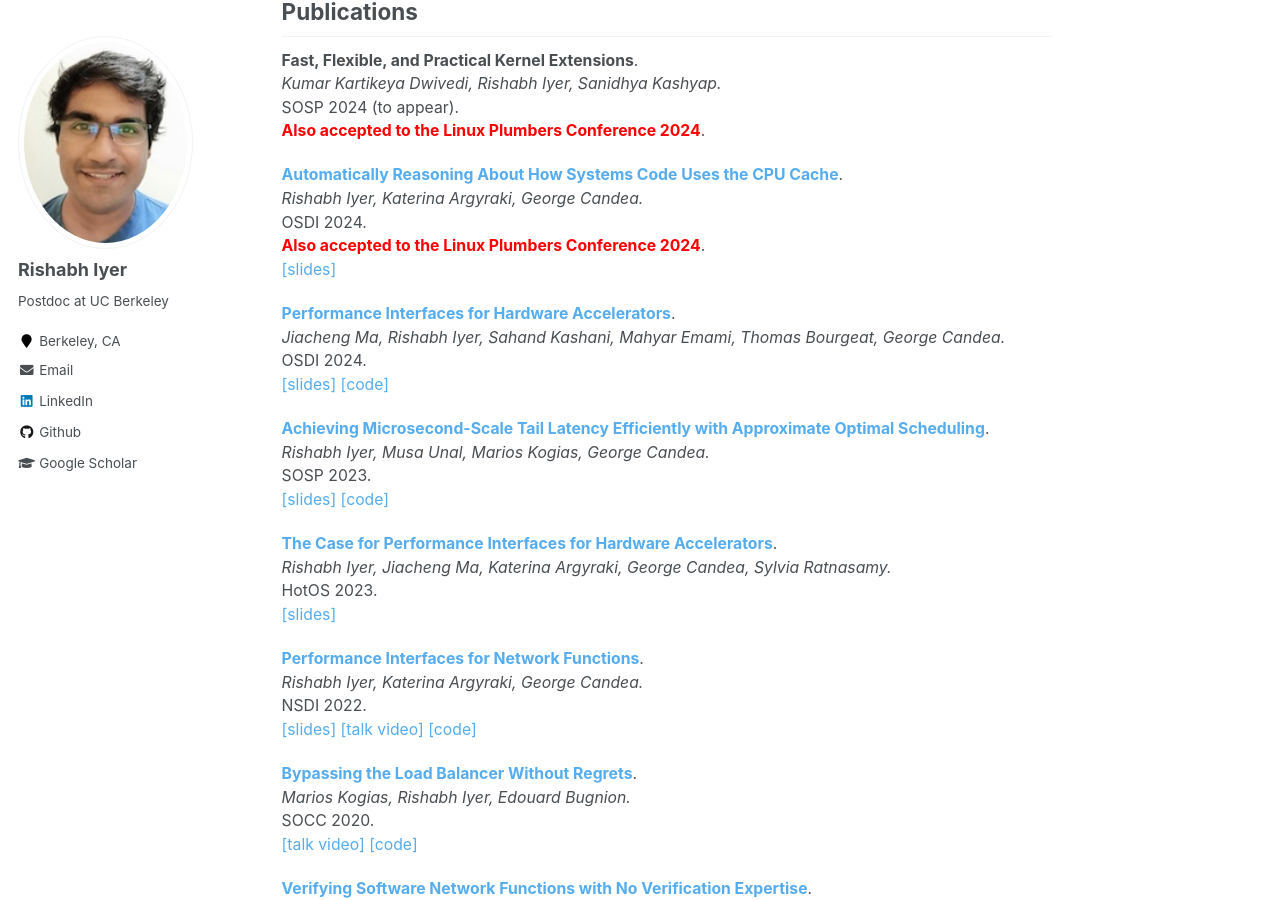
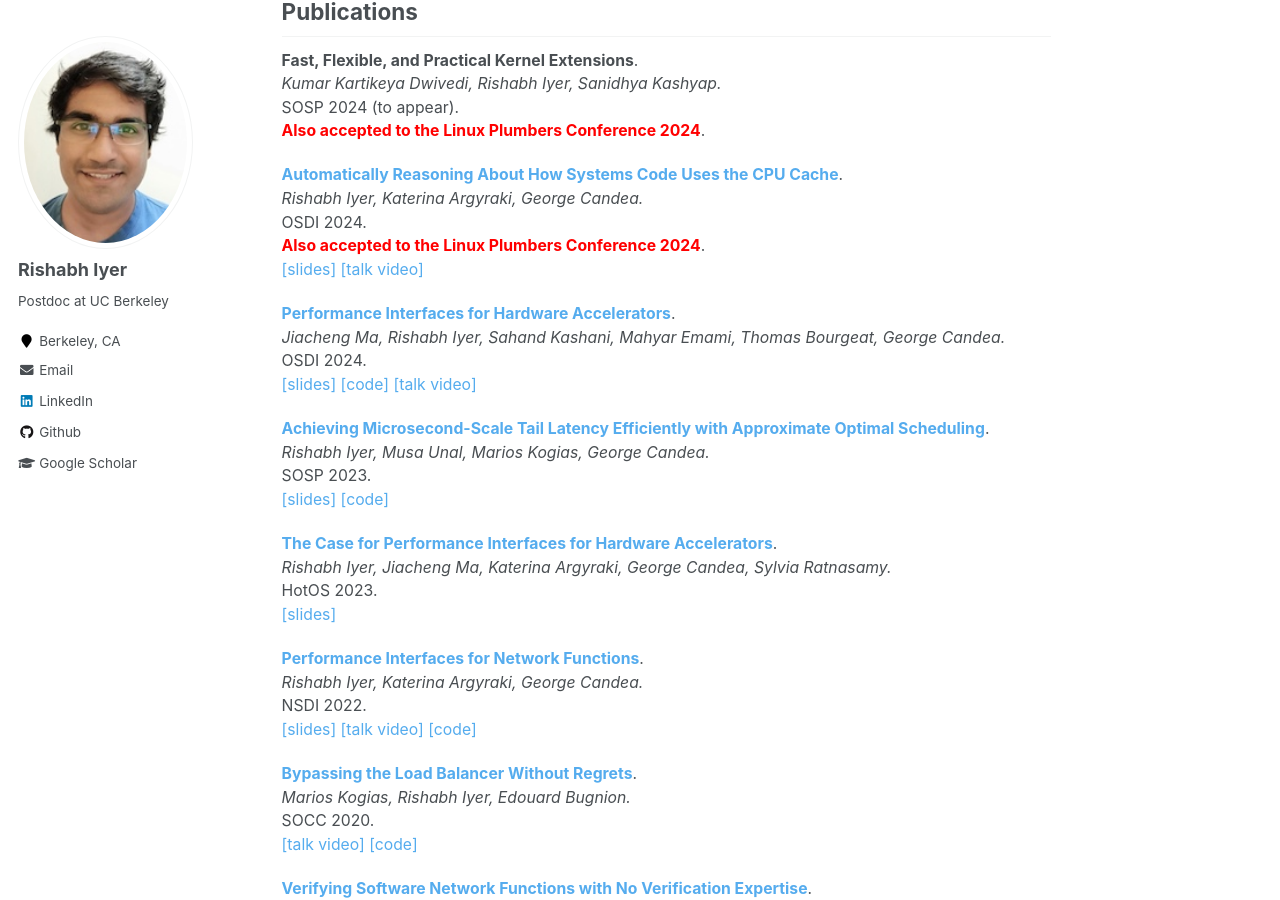
Before and after one commit to rishabh246/rishabh246.github.io, a Jekyll site: the page built from _pages/about.md, in a window 1280 px wide and 900 px high, scrolled down 508 px. Built offline with Jekyll 4.4.1, drawn with Linux system fonts in a browser that asks for light colours.

Commit message:
Add OSDI talk videos

```diff
--- a/_pages/about.md
+++ b/_pages/about.md
@@ -27,12 +27,12 @@ SOSP 2024 (to appear). <br>
 _Rishabh Iyer, Katerina Argyraki, George Candea._ <br>
 OSDI 2024. <br>
 <span style="color:red">**Also accepted to the Linux Plumbers Conference 2024**</span>.<br>
-[[slides]](files/cfar-slides.pptx)
+[[slides]](files/cfar-slides.pptx) [[talk video]](https://www.youtube.com/watch?v=QpgOxTcvCrY)
 
 **[Performance Interfaces for Hardware Accelerators](/files/lpn.pdf)**.
 _Jiacheng Ma, Rishabh Iyer, Sahand Kashani, Mahyar Emami, Thomas Bourgeat, George Candea._<br>
 OSDI 2024.<br>
-[[slides]](files/lpn-slides.pptx) [[code]](https://github.com/dslab-epfl/lpn)
+[[slides]](files/lpn-slides.pptx) [[code]](https://github.com/dslab-epfl/lpn) [[talk video]](https://www.youtube.com/watch?v=S6BtXr-bFqk)
 
 **[Achieving Microsecond-Scale Tail Latency Efficiently with Approximate Optimal Scheduling](/files/concord.pdf)**.
 _Rishabh Iyer, Musa Unal, Marios Kogias, George Candea._<br>
```
